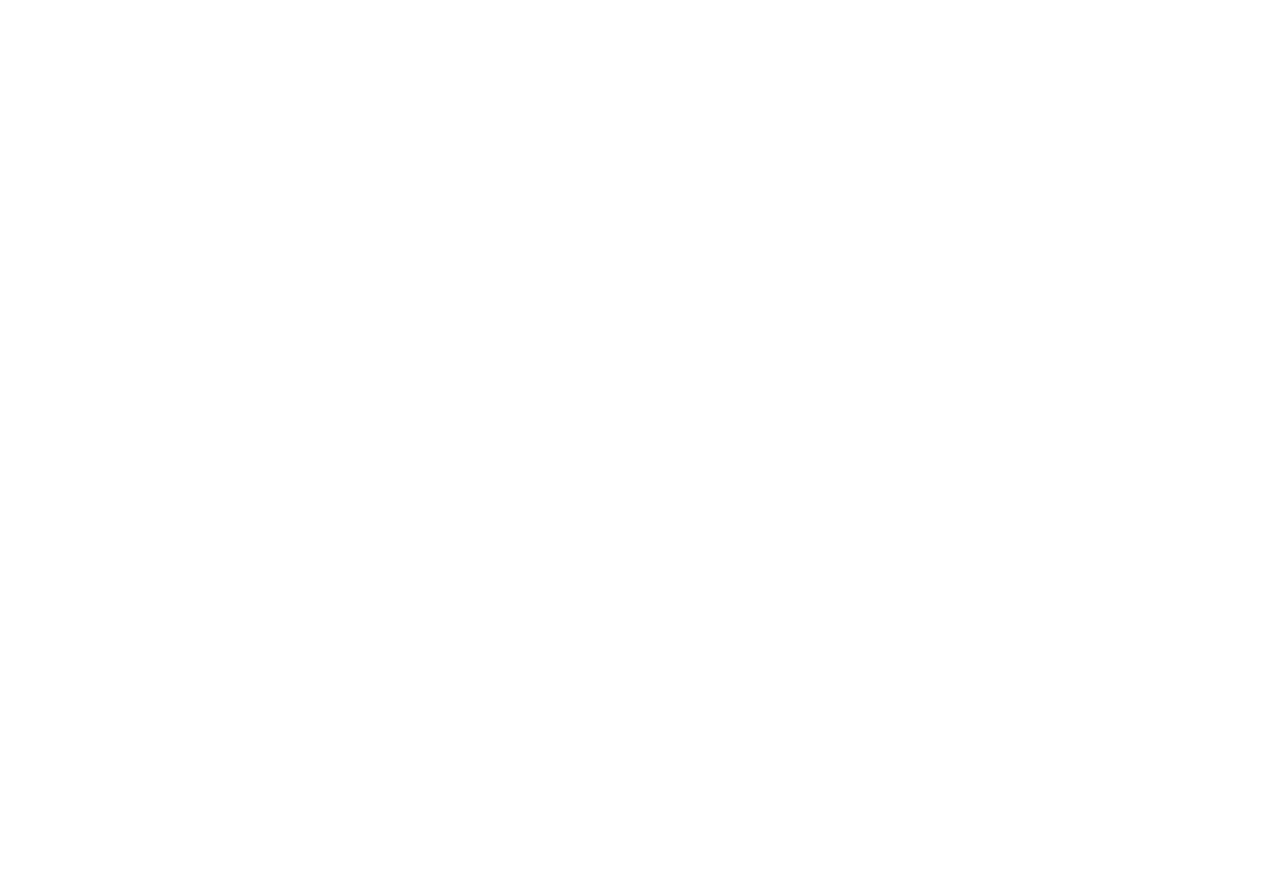
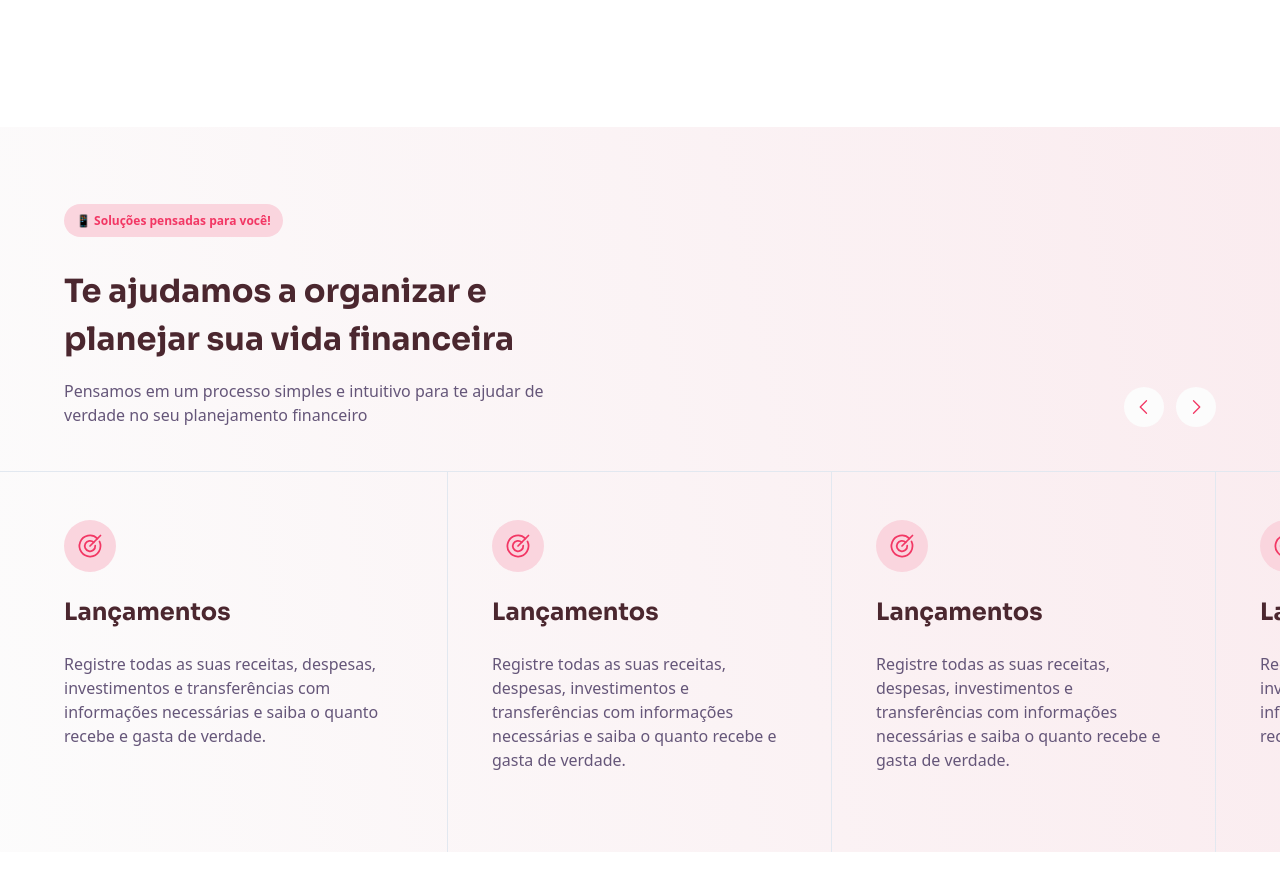
Before and after one commit to MathPSantos/financee, a React (Vite) app: page / in a window 1280 px wide. Shown: the part 1880-2770 px from the top of the page. Before the commit the page ends 1911 px from the top, so only its background shows below. Built offline with nearby package versions, Linux system fonts and the light colour scheme.

Commit message:
feat: finish feature section

```diff
--- a/src/components/layout/Section.component.tsx
+++ b/src/components/layout/Section.component.tsx
@@ -17,14 +17,14 @@ export function Section({
 }: SectionProps) {
   if (!isContainer) {
     return (
-      <section className={classNames("px-6 py-28", className)} {...props}>
+      <section className={classNames("px-6 py-20 my-20", className)} {...props}>
         <MaxWidth className={contentClassName}>{children}</MaxWidth>
       </section>
     );
   }
 
   return (
-    <section className={classNames("w-full py-28", className)} {...props}>
+    <section className={classNames("w-full py-20 my-20", className)} {...props}>
       {children}
     </section>
   );
--- a/src/pages/Home/Home.page.tsx
+++ b/src/pages/Home/Home.page.tsx
@@ -1,4 +1,6 @@
 import {
+  CaretLeft,
+  CaretRight,
   ChartPieSlice,
   ClipboardText,
   GooglePlayLogo,
@@ -75,7 +77,7 @@ export function Home() {
       </HeroGradient>
       <main>
         <Section contentClassName="flex justify-between items-stretch gap-15">
-          <div className="max-w-md flex flex-col justify-between">
+          <div className="max-w-lg flex flex-col justify-between">
             <div>
               <Badge>📊 Controle de onde estiver</Badge>
               <Heading className="mt-9" level={2}>
@@ -104,6 +106,58 @@ export function Home() {
             ))}
           </div>
         </Section>
+
+        <Section
+          className="pb-0 overflow-hidden"
+          isContainer
+          style={{
+            background:
+              "linear-gradient(259.37deg, #FAE9ED -15.77%, #FCFCFC 103.65%)",
+          }}
+        >
+          <MaxWidth className="flex items-end justify-between">
+            <div className="max-w-lg">
+              <Badge>📱 Soluções pensadas para você!</Badge>
+              <Heading className="mt-9" level={2}>
+                Te ajudamos a organizar e planejar sua vida financeira
+              </Heading>
+              <p className="mt-4">
+                Pensamos em um processo simples e intuitivo para te ajudar de
+                verdade no seu planejamento financeiro
+              </p>
+            </div>
+
+            <div className="flex gap-3">
+              <button className="flex items-center justify-center w-10 h-10 rounded-full bg-white text-pink-500">
+                <CaretLeft size={20} />
+              </button>
+              <button className="flex items-center justify-center w-10 h-10 rounded-full bg-white text-pink-500">
+                <CaretRight size={20} />
+              </button>
+            </div>
+          </MaxWidth>
+
+          <div className="mt-11 border-t border-t-slate-200">
+            <MaxWidth className="flex">
+              {[1, 2, 3, 4].map((item, index) => (
+                <div
+                  key={index}
+                  className="flex flex-col shrink-0 gap-6 items-start w-96 px-11 pt-12 pb-20 last:pr-0 first:pl-0 border-r border-r-slate-200"
+                >
+                  <div className="p-3 rounded-full bg-pink-200">
+                    <Target className="text-pink-500" size={28} />
+                  </div>
+                  <Heading level={3}>Lançamentos</Heading>
+                  <p>
+                    Registre todas as suas receitas, despesas, investimentos e
+                    transferências com informações necessárias e saiba o quanto
+                    recebe e gasta de verdade.
+                  </p>
+                </div>
+              ))}
+            </MaxWidth>
+          </div>
+        </Section>
       </main>
     </>
   );
```
